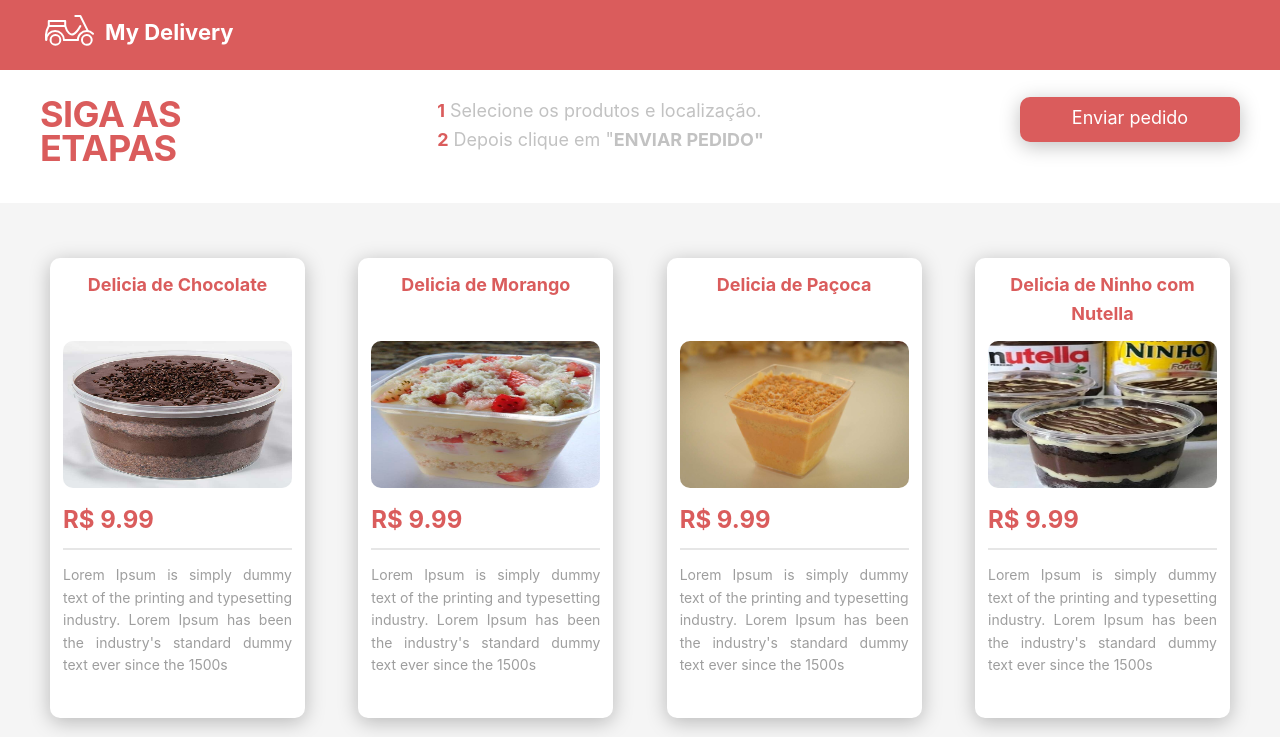
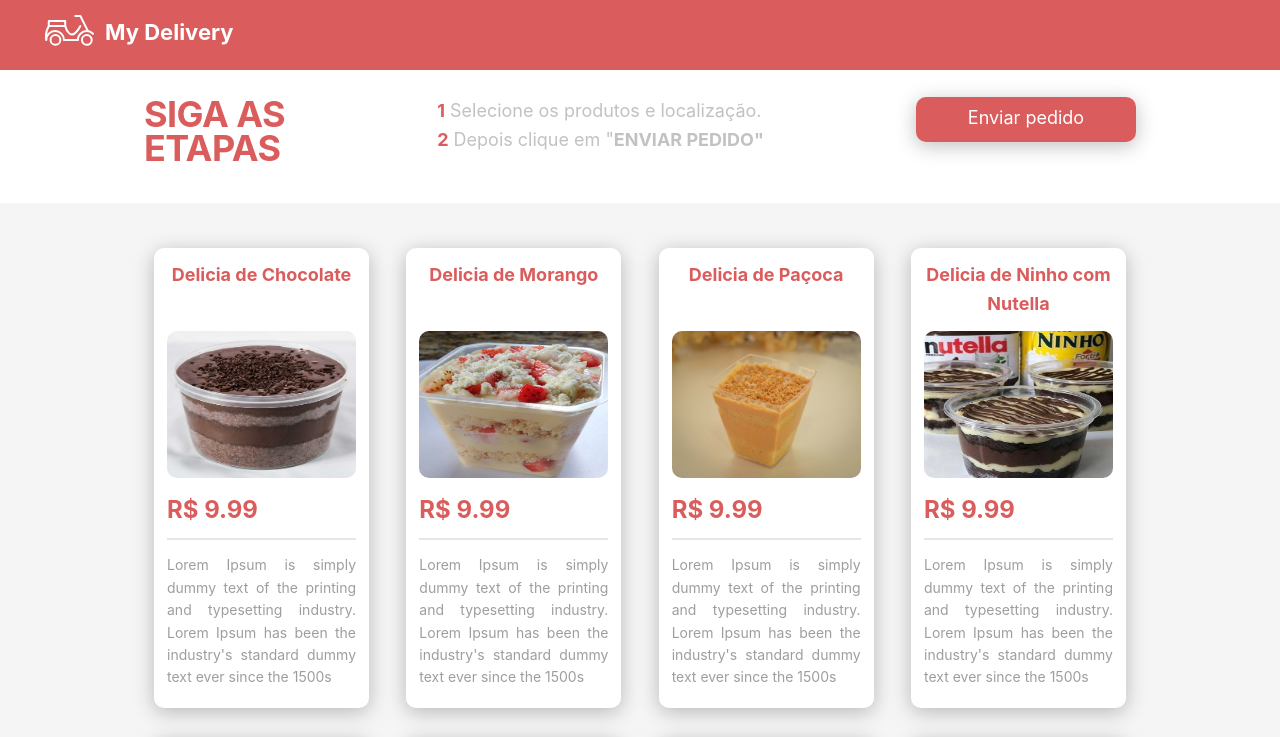
Before and after one commit to lcsrodrigues/myDelivery, a Next.js app: page / in a window 1280 px wide. Shown: the top 737 px of the page. Built offline with nearby package versions, Linux system fonts and the light colour scheme.

Commit message:
Ajuste no tamanho do container e dos cards

```diff
--- a/public/components/cardProduto/cardProduto.module.scss
+++ b/public/components/cardProduto/cardProduto.module.scss
@@ -2,12 +2,12 @@
 
 .cardProduto{
     background: #FFF;
-    width: 255px;
+    width: 215px;
     height: 460px;
     border-radius: 10px;
     box-shadow: 0px 4px 20px rgba(0, 0, 0, 0.25);
     padding: 13px;
-    margin: 25px 10px;
+    margin: 15px 10px;
     cursor: pointer;
     &:hover{
         border:4px solid $greenColor;
--- a/public/css/commons.module.scss
+++ b/public/css/commons.module.scss
@@ -4,7 +4,8 @@
 $grayLightColor:#F5F5F5;
 $grayDarkColor:#9E9E9E;
 $greenColor:#008E5B;
-$container:1200px;
+
+$container:992px;
 
 $mq-mobile:" screen and (min-width:0)";
 $mq-tablet:" screen and (min-width:768px)";
```
